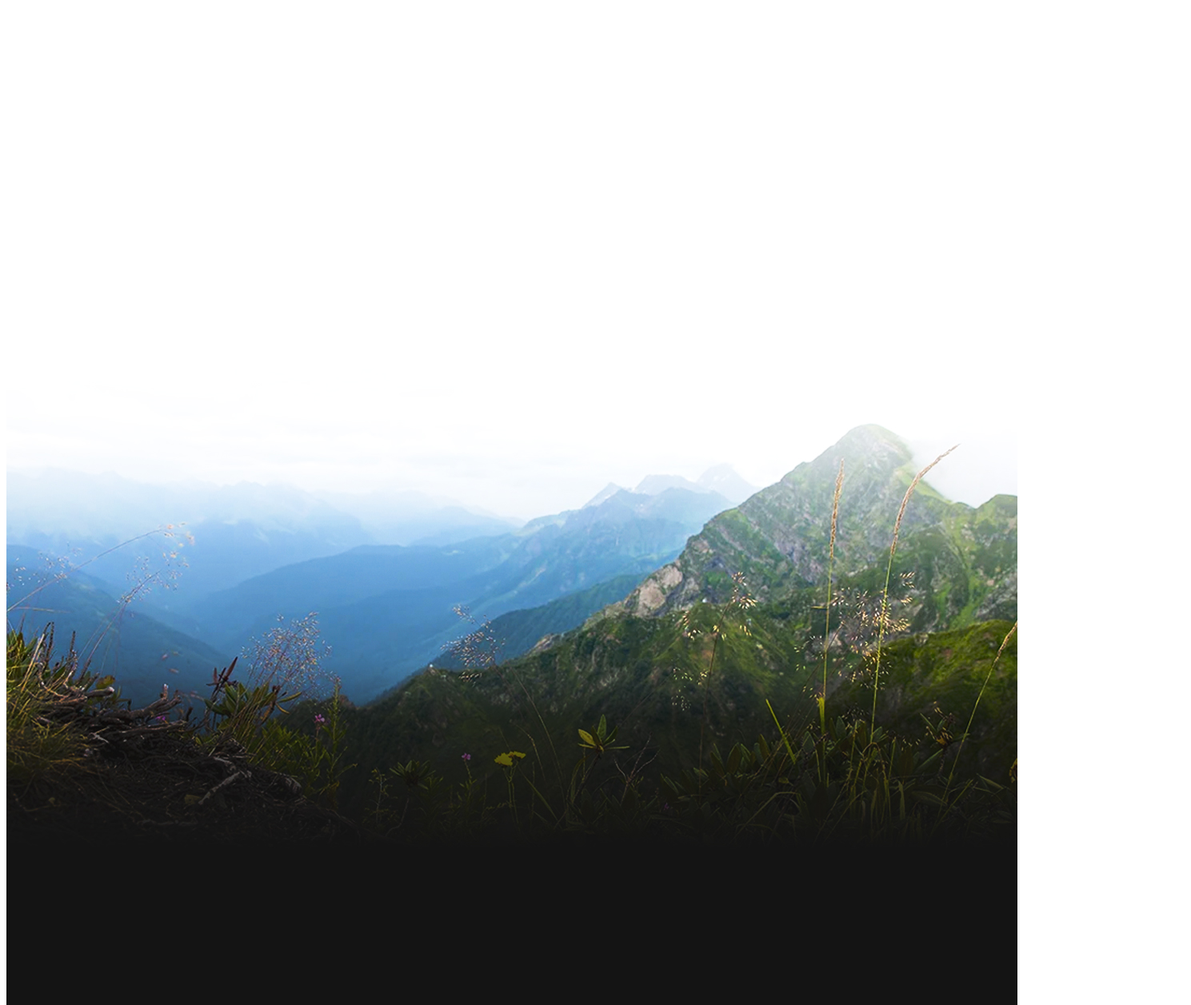
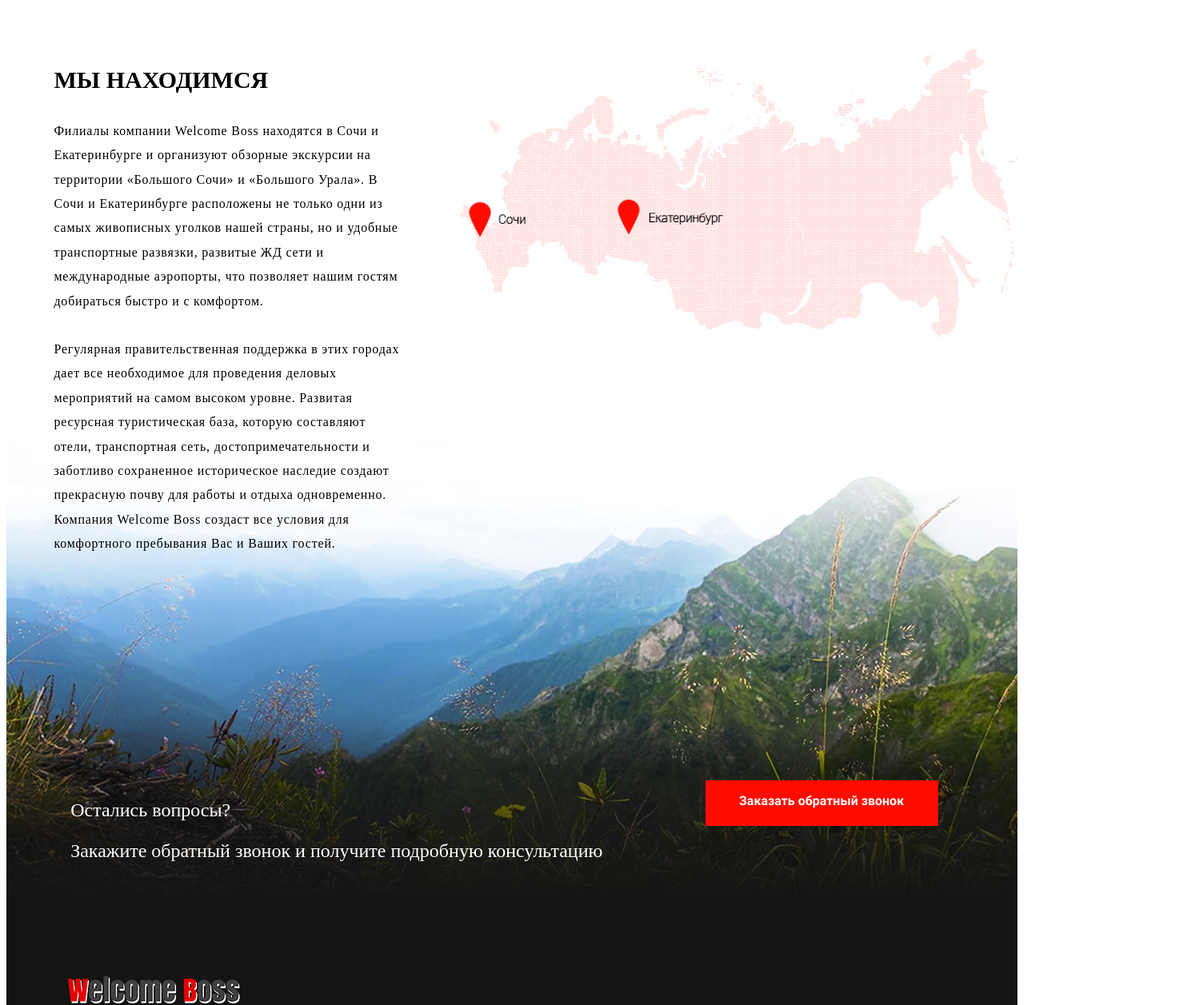
Before and after one commit to Tryd0g0lik/front, a React app: page / in a window 1280 px wide. Shown: the part 788-2045 px from the top of the page at 80% size, 1489 px wide, since content can reach past the window. Built offline with nearby package versions, Linux system fonts and the light colour scheme.

Commit message:
[master]: Footer-html added

```diff
--- a/src/components/MainPages/index.tsx
+++ b/src/components/MainPages/index.tsx
@@ -1,5 +1,6 @@
 import React from 'react';
 import { HeadFC } from '../parts/Header';
+import { FooterFC } from '../parts/Footer';
 
 export function PagesFC(): React.JSX.Element {
   return (<>
@@ -13,6 +14,7 @@ export function PagesFC(): React.JSX.Element {
     <div className="aside">
     </div>
     <footer className="footer">
+      < FooterFC />
     </footer>
   </>);
 }
--- /dev/null
+++ b/src/components/parts/Footer.tsx
@@ -0,0 +1,94 @@
+import React from 'react';
+
+export function FooterFC(): React.JSX.Element {
+  return (<>
+    <div className="maps">
+      <div className="text-maps">
+
+        <h2>мы находимся</h2>
+        <p>Филиалы компании Welcome Boss находятся в Сочи
+          и Екатеринбурге и организуют обзорные экскурсии
+          на территории «Большого Сочи» и «Большого Урала».
+          В Сочи и Екатеринбурге расположены не только одни
+          из самых живописных уголков нашей страны, но
+          и удобные транспортные развязки, развитые ЖД сети
+          и международные аэропорты, что позволяет нашим
+          гостям добираться быстро и с комфортом.</p>
+
+        <p>Регулярная правительственная поддержка в этих городах дает все необходимое для проведения деловых мероприятий на самом высоком уровне. Развитая ресурсная туристическая база, которую составляют отели, транспортная сеть, достопримечательности и заботливо сохраненное историческое наследие создают прекрасную почву для работы и отдыха одновременно. Компания
+          Welcome Boss создаст все условия для комфортного пребывания Вас и Ваших гостей.</p>
+      </div>
+      <div id="maps">
+
+      </div>
+
+    </div>
+    <div className="ques">
+      <div className="question">
+        <p>Остались вопросы? </p><p>Закажите обратный звонок и получите подробную консультацию
+        </p>
+      </div>
+      <a href="/">Заказать обратный звонок</a>
+    </div>
+
+    <div className="bottom">
+      <div className="bottom-left">
+        <div className="logo"></div>
+        <div className="wh">
+          <a href="/" id="call"></a>
+          <a href="/" id="wh"></a>
+          <span>8 999 635-03-88</span>
+        </div>
+        <div className="mail">
+          <a href="mailto:welcome.boss@yandex.ru" id="mail">welcome.boss@yandex.ru</a>
+
+        </div>
+        <div id="brif">
+          <a href="/">Бриф на услуги</a>
+        </div>
+        <div id="bottom-soc">
+          <h5>Социальные сети</h5>
+
+          <a href="/" id="bottom-vk" className="soc"></a>
+          <a href="/" id="bottom-f" className="soc"></a>
+          <a href="/" id="bottom-youtube" className="soc"></a>
+          <a href="/" id="bottom-ins" className="soc"></a>
+        </div>
+      </div>
+      <div className="bottom-center">
+        <div className="menu-footer">
+          <ul>
+            <li><a href="/">О компании</a></li>
+            <li><a href="/">Ваши выгоды</a></li>
+            <li><a href="/">Спецпредложения</a></li>
+            <li><a href="/">Блог</a></li>
+            <li><a href="/">Контакты</a></li>
+
+          </ul>
+        </div>
+        <div className="menu-footer">
+          <ul>
+            <li><a href="/">Экскурсионное обслуживание</a></li>
+            <li><a href="/">Визовая поддержка</a></li>
+            <li><a href="/">Транспортное обслуживание</a></li>
+            <li><a href="/">Организация деловых мероприятий</a></li>
+          </ul>
+        </div>
+      </div>
+      <div className="bottom-right">
+        <h5>Способы оплаты</h5>
+        <ul>
+          <li><a href="/" className="many"><img src="../img/visa.jpg" /></a></li>
+          <li><a href="/" className="many"><img src="../img/sber-bottom.jpg" /></a></li>
+          <li><a href="/" className="many"><img src="../img/master-c.jpg" /></a></li>
+          <li><a href="/" className="many"><img src="../img/YAndex.jpg" /></a></li>
+          <li><a href="/" className="many"><img src="../img/webmani.jpg" /></a></li>
+          <li><a href="/" className="many"><img src="../img/qiwi.jpg" /></a></li>
+        </ul>
+        <img src="../img/komp.jpg" />
+      </div>
+
+    </div>
+
+  </>);
+}
```
